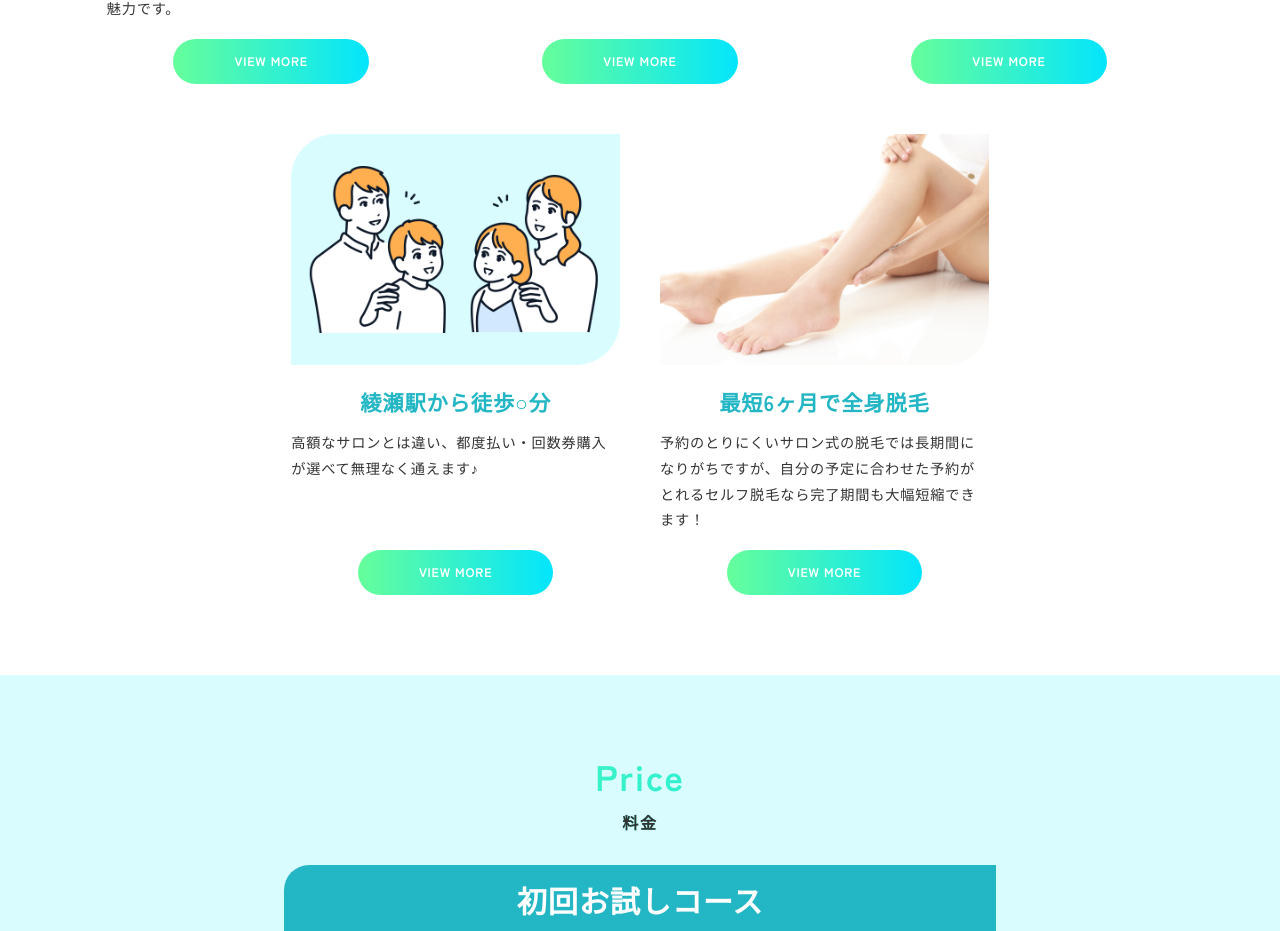
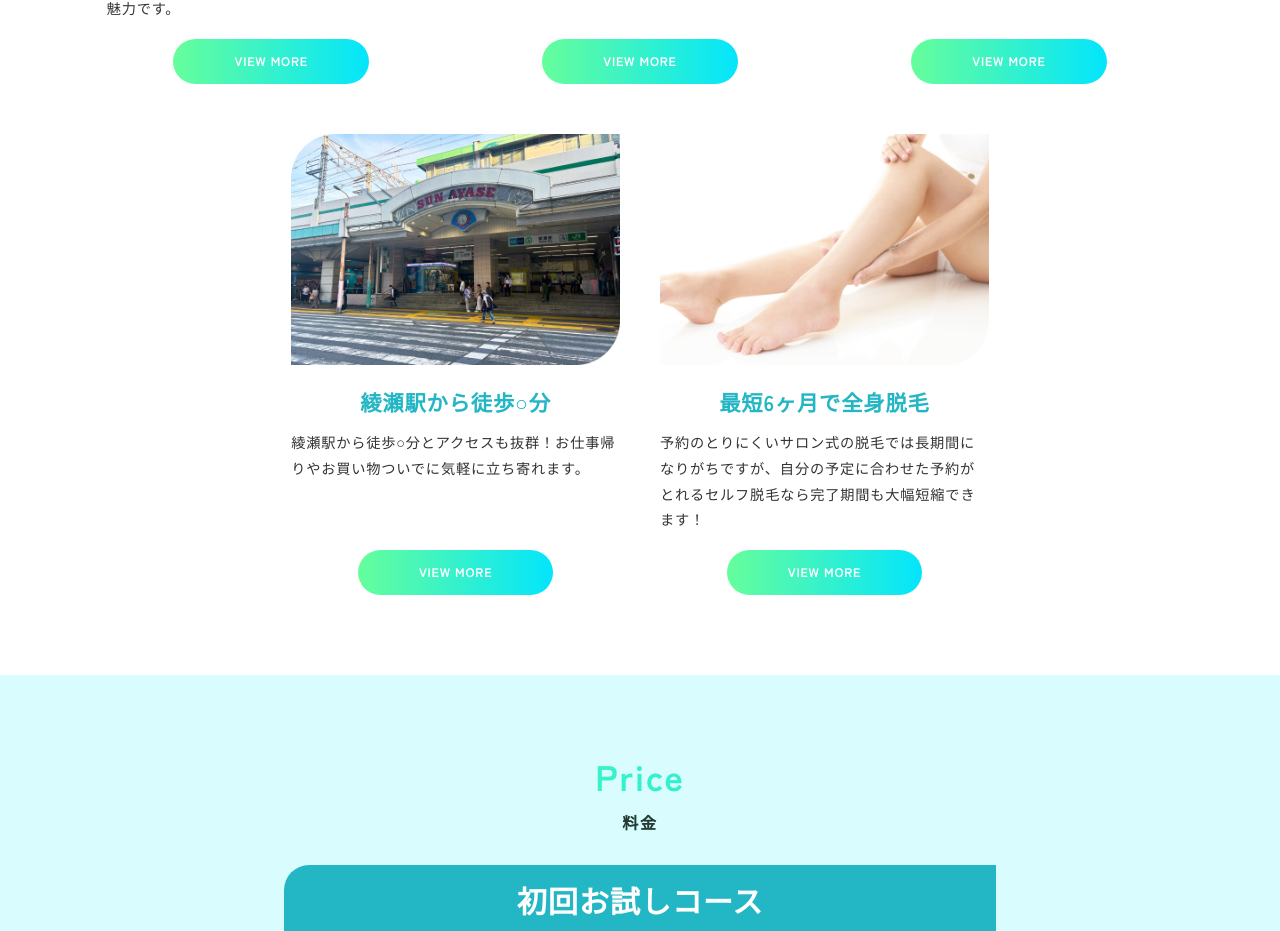
Before and after one commit to h-yabi2/Pitte, a Next.js app: page / in a window 1280 px wide. Shown: the part 1496-2427 px from the top of the page. Built offline with nearby package versions, Linux system fonts and the light colour scheme.

Commit message:
Update feature image and text for better accessibility

```diff
--- a/app/components/Feature/index.tsx
+++ b/app/components/Feature/index.tsx
@@ -29,9 +29,9 @@ const list = [
     link: '/',
   },
   {
-    img: '/images/feature04.png',
+    img: '/images/feature04-2.png',
     title: '綾瀬駅から徒歩○分',
-    text: '高額なサロンとは違い、都度払い・回数券購入が選べて無理なく通えます♪',
+    text: '綾瀬駅から徒歩○分とアクセスも抜群！お仕事帰りやお買い物ついでに気軽に立ち寄れます。',
     link: '/',
   },
   {
```
Also changed, not shown: public/images/feature04-2.png (added).
